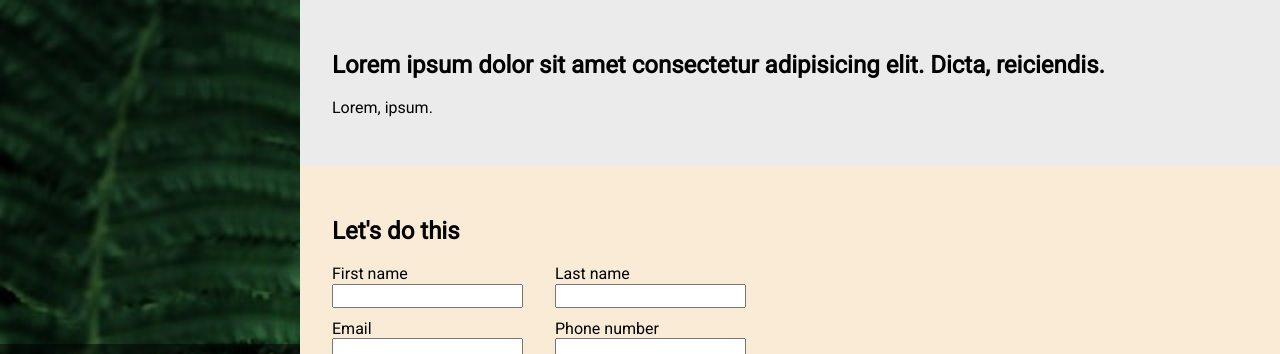
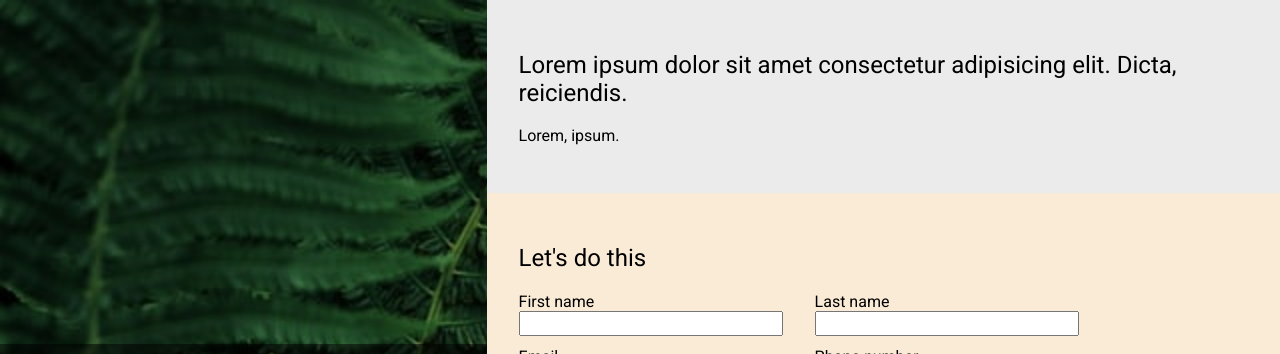
Before and after one commit to davidtrikic/sign-up-form, a plain HTML site: page index.html in a window 1280 px wide. Shown: the top 354 px of the page. Drawn offline with Linux system fonts and the light colour scheme.

Commit message:
remove media queries

```diff
--- a/css/style.css
+++ b/css/style.css
@@ -7,15 +7,24 @@
 a {
     color: inherit;
 }
+body {
+    font-family: 'Roboto', sans-serif;
+    font-size: 16px;
+    display: flex;
+    flex-wrap: wrap;
+    height: 100vh;
+}
 
 /* Hero Section */
 
 .hero {
     display: flex;
     flex-direction: column;
+    flex-grow: 1;
     justify-content: center;
     align-items: center;
     min-height: 500px;
+    min-width: 30%;
     position: relative;
     background-image: url(../assets/images/maksym-tymchyk-06HCXSpu7Dw-unsplash.jpg);
     background-attachment: fixed;
@@ -48,9 +57,13 @@ a {
 
 /* Content */
 
+h1, h2 {
+    font-weight: 400;
+}
 .content {
     font-family: 'Roboto', sans-serif;
     flex-grow: 1;
+    flex-basis: 32rem;
 }
 
 .content > * {
@@ -75,32 +88,19 @@ input {
     background-color: antiquewhite;
 }
 
+ .form-wrapper > div {
+    display: flex;
+    flex-wrap: wrap;
+    column-gap: 2em;
+}
+.form-wrapper > div > div {
+    flex-grow: 1;
+}
+
 /* Media queries */
 
-@media screen and (min-width: 510px) {
-    .form-wrapper > div {
-        display: flex;
-        justify-content: space-evenly;
-    }
-    .form-wrapper > div > div {
-        margin-right: 2rem;
-    }
-    h2 {
-        text-align: center;
+@media screen and (min-width: 768px) {
+    .form-wrapper > div > div{
+        max-width: 16.5rem;
     }
 }
-@media screen and (min-width: 768px) {
-    body {
-        display: flex;
-        height: 100vh;
-    }
-    .hero {
-        min-width: 300px;
-    }
-    .form-wrapper > div {
-        justify-content: flex-start;
-    }
-    h2 {
-        text-align: left;
-    }
-}
```
